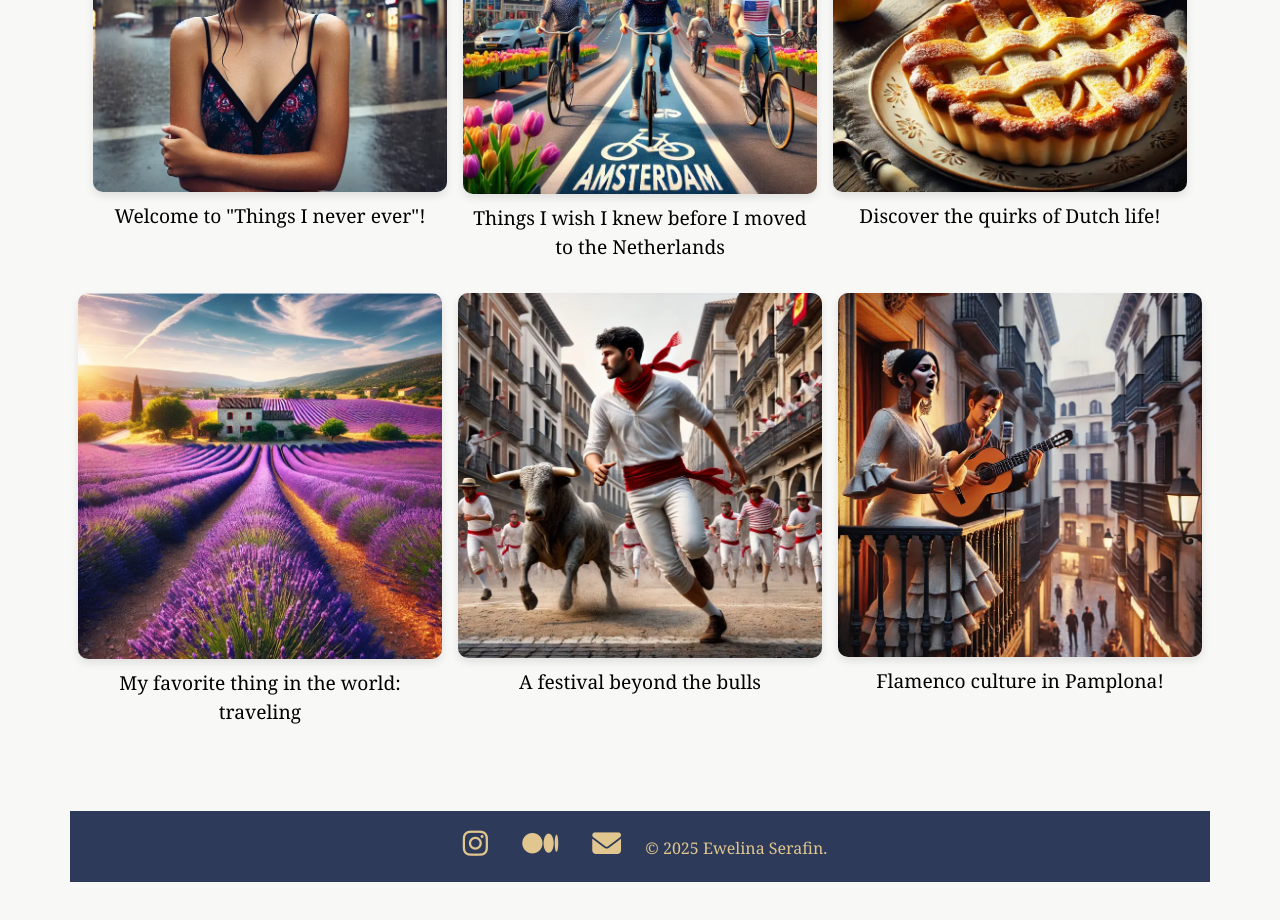
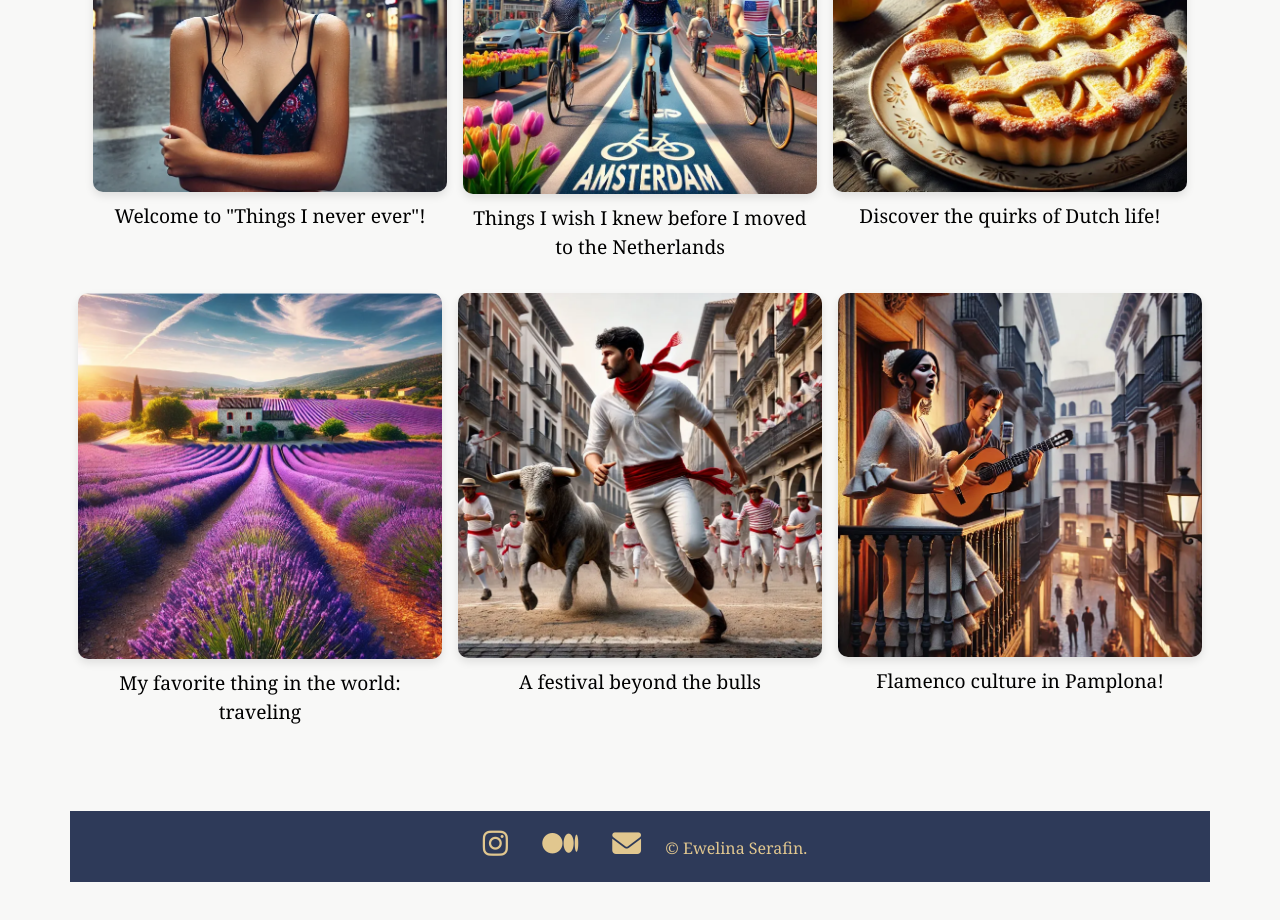
Before and after one commit to pewcia/Travel_blog, a plain HTML site: page blog.html in a window 1280 px wide. Shown: the part 838-1758 px from the top of the page. Drawn offline with nearby package versions, Linux system fonts and the light colour scheme; a web font is replaced by a local one.

Commit message:
footers updated

```diff
--- a/blog.html
+++ b/blog.html
@@ -117,12 +117,13 @@
     </div>
 
 
-<footer class="footer container-fluid">
-            <div class="social-icons mb-2">
-                <a href="https://www.instagram.com/twoj_profil" target="_blank"><i class="fab fa-instagram"></i></a>
-                <a href="https://medium.com/@twoj_profil" target="_blank"><i class="fab fa-medium"></i></a>
-                <a href="mailto:twoj@email.com"><i class="fas fa-envelope"></i></a>
-               <span class="text_footer"> &copy; 2025 Ewelina Serafin.</span>
+    <footer class="footer container-fluid">
+        <div class="social-icons mb-2">
+            <a href="https://www.instagram.com/thingsineverever" target="_blank"><i class="fab fa-instagram"></i></a>
+            <a href="https://medium.com/@thingsineverever" target="_blank"><i class="fab fa-medium"></i></a>
+            <a href="mailto:thingsineverever@gmail.com"><i class="fas fa-envelope"></i></a>
+           <span class="text_footer"> &copy; Ewelina Serafin.</span>
+        </div>
 
 </footer>
 
--- a/styles.css
+++ b/styles.css
@@ -108,7 +108,7 @@ h1 {
     color: #313030;
     font-size: 1.8em;
     margin-top: 10px;
-
+    text-align: center;
     padding-bottom: 20px;
 }
 
```
Also changed, not shown: aboutme.html (+6 -6 lines), gallery.html (+4 -4 lines), index.html (+7 -6 lines).
